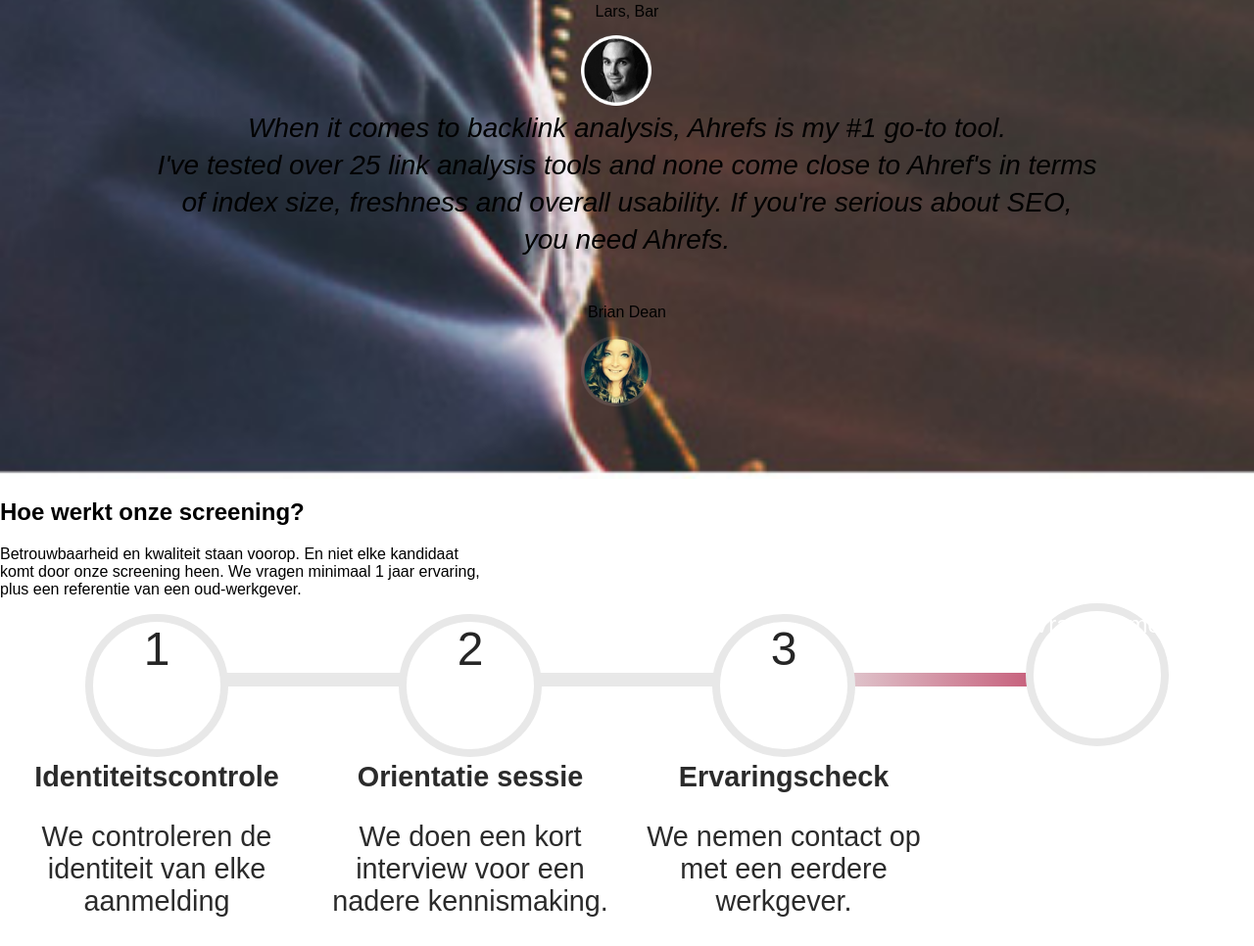
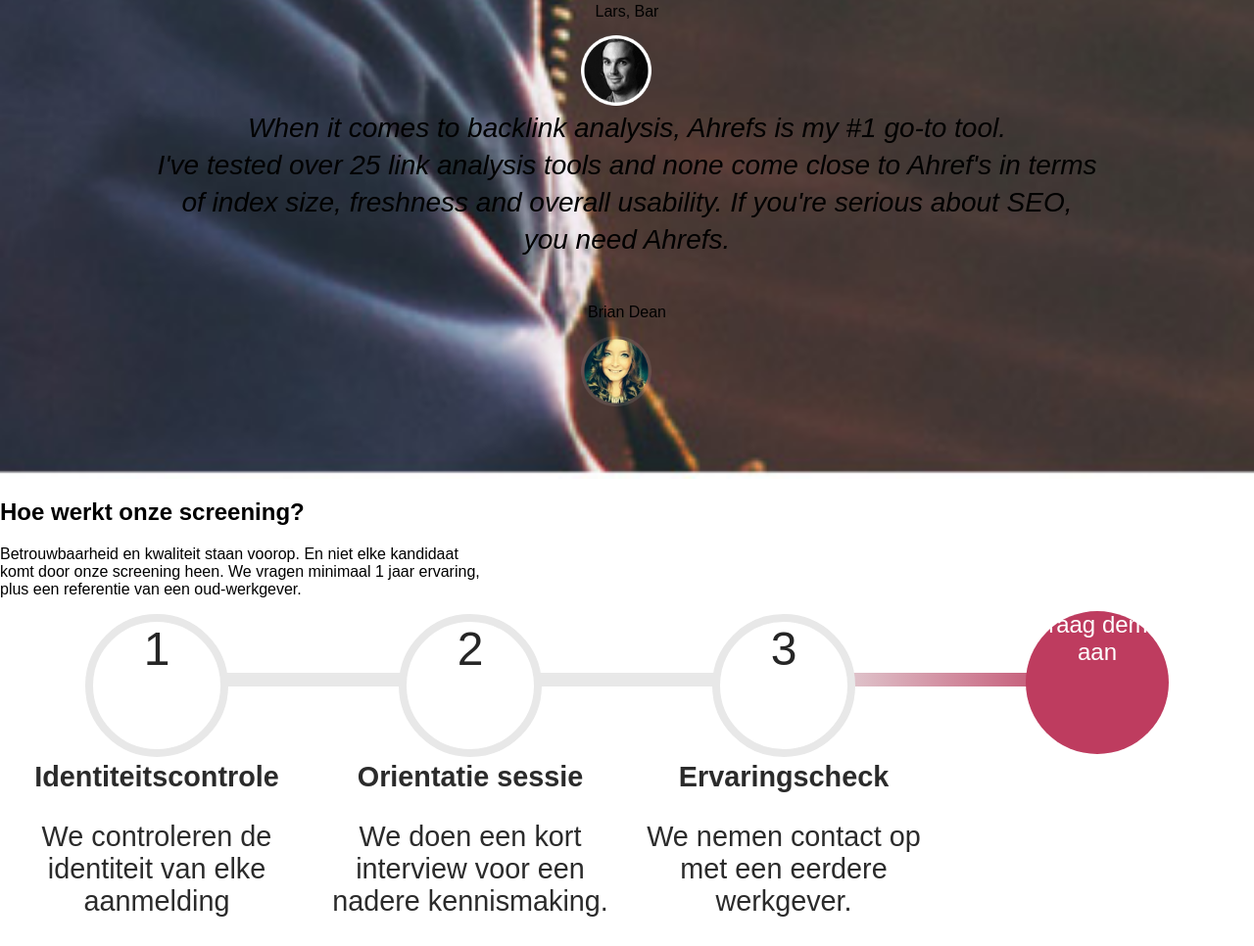
Before and after one commit to Sergey-vn/clever, a website: page index.html in a window 1280 px wide. Shown: the part 2886-3852 px from the top of the page at 98% size. Drawn offline with nearby package versions, Linux system fonts and the light colour scheme; files that its build step writes are made by us from their sources; files whose address does not match are found by name.

Commit message:
edit homepage-scss

```diff
--- a/src/style/pages/_homepage.scss
+++ b/src/style/pages/_homepage.scss
@@ -367,9 +367,13 @@
 /**
  * Needed for IE8
  */
+.progress__last:last-child:before {
+  width: 146px;
+  height: 146px;
+  background: #be3c5f;
+  border: none;
+}
 .progress__last:before {
-  /*background: #be3c5f;*/
-  border: none;
   position: relative;
   top: -33px;
   margin-bottom: -27px;
```
Also changed, not shown: build/css/main.css.
